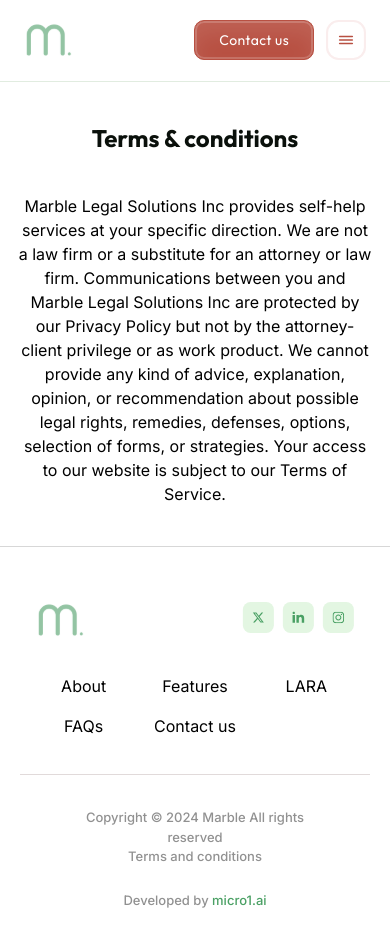
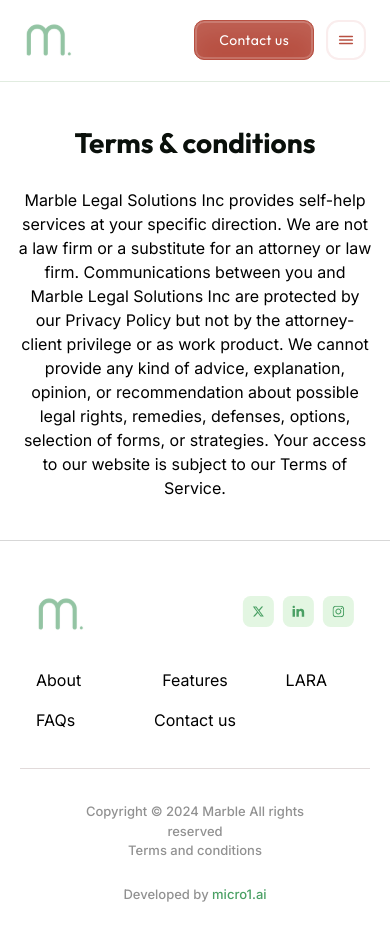
Before and after one commit to marble-legal/marble-legal-landing, a Next.js app: page /terms-and-services in a window 390 px wide. Shown: the top 946 px of the page. Built offline with nearby package versions, Linux system fonts and the light colour scheme.

Commit message:
Fix styling

```diff
--- a/src/app/components/footer.tsx
+++ b/src/app/components/footer.tsx
@@ -69,20 +69,20 @@
           </div>
         </div>
         <nav className="flex-grow items-center flex flex-row justify-center md:hidden max-md:mt-[2.25rem] max-md:w-full">
-          <ul className="grid grid-cols-3 gap-4 justify-center justify-items-center max-md:w-full">
+          <ul className="grid grid-cols-3 gap-4 justify-between md:justify-center md:justify-items-center max-md:w-full">
             <li>
               <a href="#about">About</a>
             </li>
-            <li>
+            <li className="text-center md:text-left">
               <a href="#features">Features</a>
             </li>
-            <li>
+            <li className="text-center md:text-left">
               <a href="#lara">LARA</a>
             </li>
             <li>
               <a href="#faqs">FAQs</a>
             </li>
-            <li>
+            <li className="text-center md:text-left">
               <a href="#contact-us">Contact us</a>
             </li>
           </ul>
--- a/src/app/terms-and-services/page.tsx
+++ b/src/app/terms-and-services/page.tsx
@@ -12,11 +12,11 @@
       <Navbar />
       <div className="relative border-t border-t-[#E1ECE0] border-b border-b-[#D7D7D7] w-full flex flex-col items-center justify-center py-10 md:py-[110px]">
         <h1
-          className={`text-2xl md:text-[52px] font-bold md:w-[600px] max-w-[600px] text-left text-[#0A100B] ${outfit.className}`}
+          className={`text-[28px] md:text-[52px] font-bold md:w-[600px] max-w-[600px] text-left text-[#0A100B] ${outfit.className}`}
         >
           Terms & conditions
         </h1>
-        <p className="text-center md:text-left mt-10 px-4 md:px-0 text-base max-w-[600px]">
+        <p className="text-center md:text-left mt-6 md:mt-10 px-4 md:px-0 text-base max-w-[600px]">
           Marble Legal Solutions Inc provides self-help services at your
           specific direction. We are not a law firm or a substitute for an
           attorney or law firm. Communications between you and Marble Legal
```
